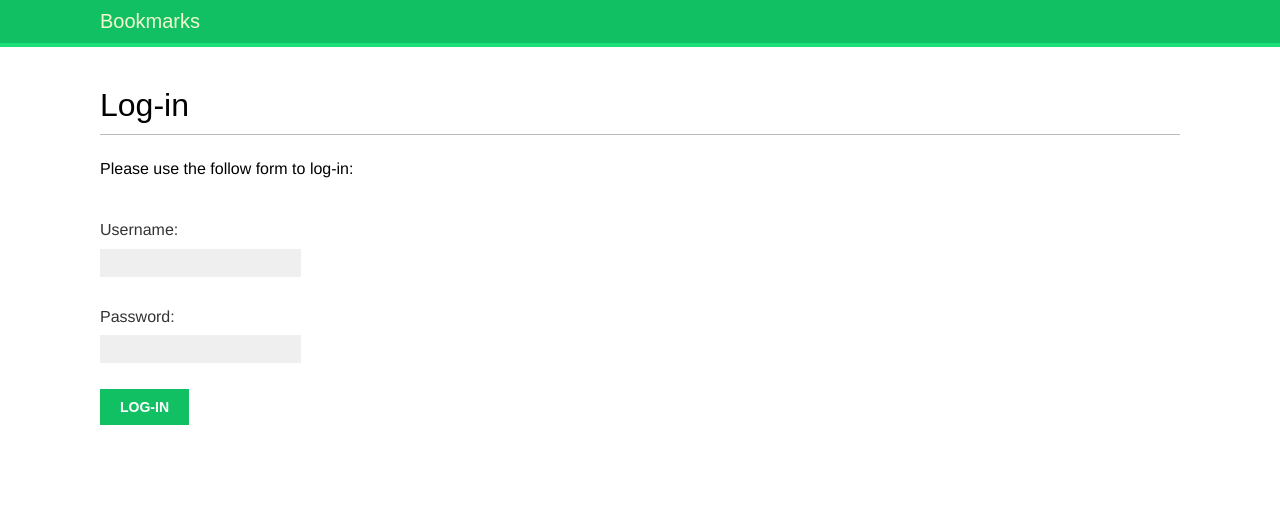
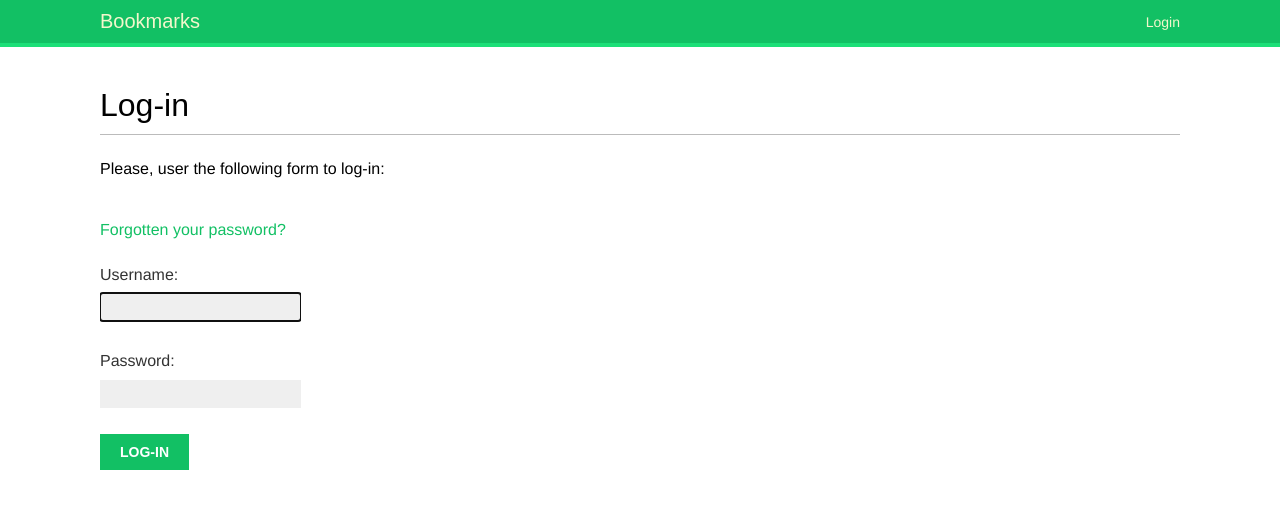
Before and after one commit to Will-Z/bookmarks, a Django app: a page that uses account/templates/base.html in a window 1280 px wide. Shown: the top 509 px of the page. Run offline with Django 3.2, Linux system fonts and the light colour scheme; some web fonts are replaced.

Commit message:
reset password

```diff
--- /dev/null
+++ b/account/templates/account/dashboard.html
@@ -0,0 +1,6 @@
+{% extends "base.html" %}
+{% block title %}Dashboard{% endblock %}
+{% block content %}
+    <h1>Dashboard</h1>
+    <p>Welcome to your dashboard.</p>
+{% endblock %}
--- a/account/templates/base.html
+++ b/account/templates/base.html
@@ -8,6 +8,27 @@
     <body>
         <div id="header">
             <span class="logo">Bookmarks</span>
+            {% if request.user.is_authenticated %}
+                <ul class="menu">
+                    <li {% if section == "dashboard" %}class="selected"{% endif %}>
+                        <a href = "{% url "dashboard" %}">My dashboard</a>
+                    </li>
+                    <li {% if section == "images" %} class="selected"{% endif %}>
+                        <a href="#">Images</a>
+                    </li>
+                    <li {% if section == "people" %}class="selected"{% endif %}>
+                        <a href="#">People</a>
+                    </li>
+                </ul>
+            {% endif %}
+            <span class="user">
+                {% if request.user.is_authenticated %}
+                    Hello {{ request.user.first_name }},
+                    <a href="{% url "logout" %}">Logout</a>
+                {% else %}
+                    <a href="{% url "login" %}">Login</a>
+                {% endif %}
+            </span>
         </div>
         <div id="content">
             {% block content %}
--- /dev/null
+++ b/account/templates/registration/logged_out.html
@@ -0,0 +1,6 @@
+{% extends "base.html" %}
+{% block title %}Logged out{% endblock %}
+{% block content %}
+    <h1>Logged out</h1>
+    <p>You have been successfully logged out (hehe). You can <a href="{% url "login" %}">Log-in</a></p>
+{% endblock %}
--- /dev/null
+++ b/account/templates/registration/login.html
@@ -0,0 +1,22 @@
+{% extends "base.html" %}
+{% block title %}Log-in{% endblock %}
+{% block content %}
+    <h1>Log-in</h1>
+    {% if form.errors %}
+        <p>
+            Your username and password didn't match.
+            Please try again.
+        </p>
+    {%  else %}
+        <p>Please, user the following form to log-in:</p>
+    {% endif %}
+    <div class="login-form">
+        <form action="{% url 'login' %}" method="post">
+            <p><a href="{% url "password_reset" %}">Forgotten your password?</a></p>
+            {{ form.as_p }}
+            {% csrf_token %}
+            <input type="hidden" name="next" value="{{ next }}" />
+            <p><input type="submit" value="Log-in"></p>
+        </form>
+    </div>
+{% endblock %}
--- /dev/null
+++ b/account/templates/registration/password_change_done.html
@@ -0,0 +1,6 @@
+{% extends "base.html" %}
+{% block tilte %}Password changed{% endblock %}
+{% block content %}
+    <h1>Password chagned</h1>
+    <p> Your password has been successfully changed.</p>
+{% endblock %}
--- /dev/null
+++ b/account/templates/registration/password_reset_complete.html
@@ -0,0 +1,6 @@
+{% extends "base.html" %}
+{% block title %}Password reset {% endblock %}
+{% block content %}
+    <h1>Password set</h1>
+    <p>Your password has been set. You can <a href="{% url "login" %}">log in now</a></p>
+{% endblock %}
--- /dev/null
+++ b/account/templates/registration/password_reset_email.html
@@ -0,0 +1,3 @@
+Someone asked for password reset for email {{ email }}. Follow the link below:
+{{ protocol }}://{{ domain }}{% url "password_reset_confirm" uidb64=uid token=token %}
+Your username, in case you've forgottern: {{ user.get_username }}
--- a/account/urls.py
+++ b/account/urls.py
@@ -1,8 +1,38 @@
 from django.conf.urls import url
 from . import views
+from django.contrib.auth.views import login, logout, logout_then_login, password_change, password_change_done
+from django.contrib.auth.views import password_reset, password_reset_done, password_reset_confirm, password_reset_complete
 
 
 urlpatterns = [
-    # post views
-    url(r'^login/$', views.user_login, name='login')
+    # previous login view
+    # url(r'^login/$', views.user_login, name='login')
+
+    # login logout
+    url(r'^login/$', login, name='login'),
+    url(r'^logout/$', logout, name='logout'),
+    url(r'^logout-then-login/$', logout_then_login, name='logout_then_login'),
+
+    # change password
+    url(r'^password-change/$', password_change, name='password_change'),
+    url(r'^password-change/done/$', password_change_done, name='password_change_done'),
+
+    # reset password
+    # restore password urls
+    url(r'^password-reset/$', password_reset, name='password_reset'),
+    url(r'^password-reset/done/$', password_reset_done, name='password_reset_done'),
+    url(r'^password-reset/confirm/(?P<uidb64>[-\w]+)/(?P<token>[-\w]+)/$',
+        password_reset_confirm,
+        name='password_reset_confirm'),
+    url(r'^password-reset/complete/$', password_reset_complete, name='password_reset_complete'),
+
+
+    # url(r'^login/$', 'django.contrib.auth.views.login', name='login'),
+    # url(r'^logout/$', 'django.contrib.auth.views.logout', name='logout'),
+    # url(r'^logout-then-login/$', 'django.contrib.auth.views.logout_then_login', name='logout_then_login'),
+
+    url(r'^$', views.dashboard, name='dashboard'),
+
+
+
 ]
--- a/account/views.py
+++ b/account/views.py
@@ -1,6 +1,7 @@
 from django.http import HttpResponse
 from django.shortcuts import render
 from django.contrib.auth import authenticate, login
+from django.contrib.auth.decorators import login_required
 from .forms import LoginForm
 
 
@@ -22,3 +23,8 @@ def user_login(request):
     else:
         form = LoginForm()
     return render(request, 'account/login.html', {'form': form})
+
+
+@login_required
+def dashboard(request):
+    return render(request, 'account/dashboard.html', {'section': 'dashboard'})
--- a/bookmarks/settings.py
+++ b/bookmarks/settings.py
@@ -11,7 +11,7 @@ https://docs.djangoproject.com/en/1.11/ref/settings/
 """
 
 import os
-
+from django.core.urlresolvers import reverse_lazy
 # Build paths inside the project like this: os.path.join(BASE_DIR, ...)
 BASE_DIR = os.path.dirname(os.path.dirname(os.path.abspath(__file__)))
 
@@ -119,3 +119,7 @@ USE_TZ = True
 # https://docs.djangoproject.com/en/1.11/howto/static-files/
 
 STATIC_URL = '/static/'
+
+LOGIN_REDIRECT_URL = reverse_lazy('dashboard')
+LOGIN_URL = reverse_lazy('login')
+LOGOUT_URL = reverse_lazy('logout')
```
Also changed, not shown: account/templates/registration/password_form.html (added, +11 -0 lines), account/templates/registration/password_reset_confirm.html (added, +19 -0 lines), account/templates/registration/password_reset_done.html (added, +7 -0 lines), account/templates/registration/password_reset_form.html (added, +11 -0 lines), db.sqlite3.
